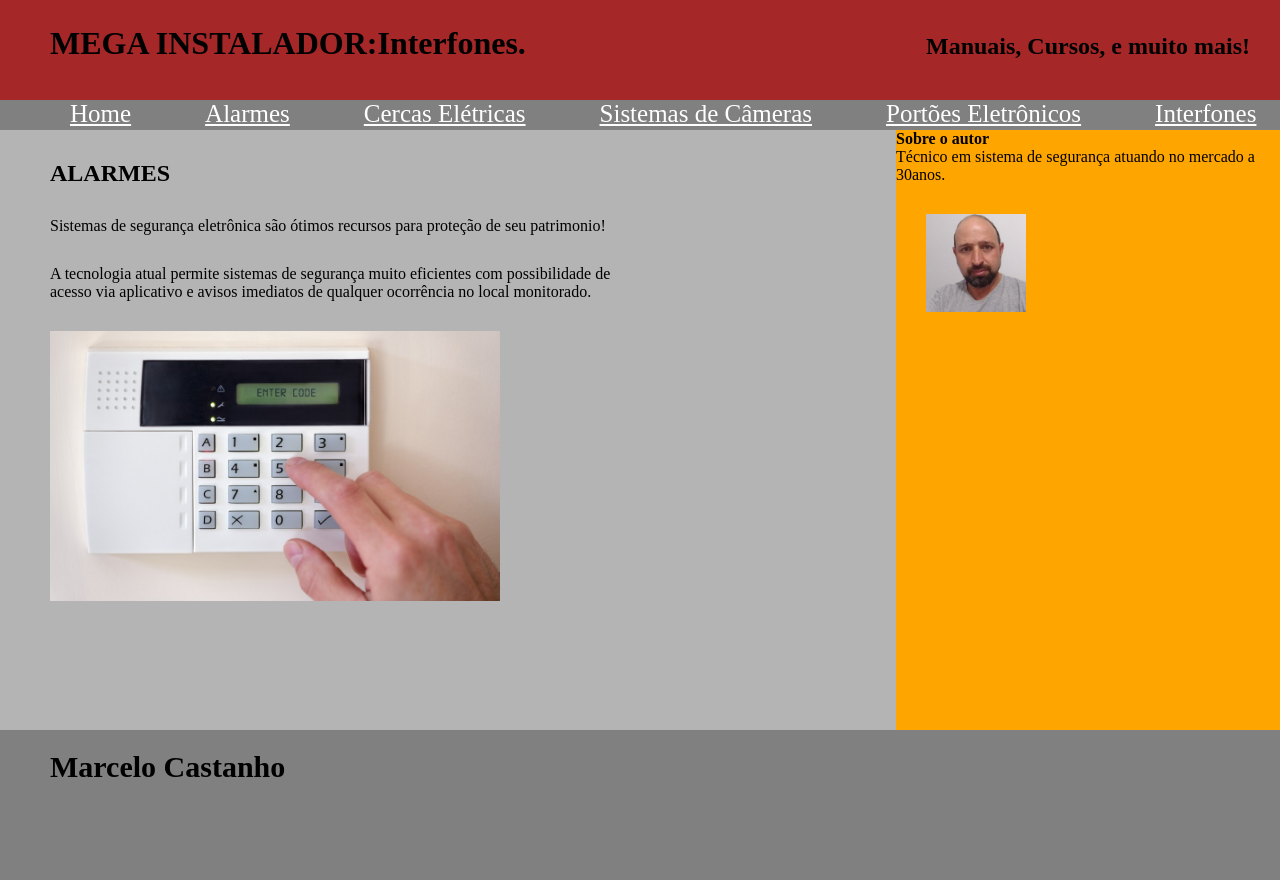
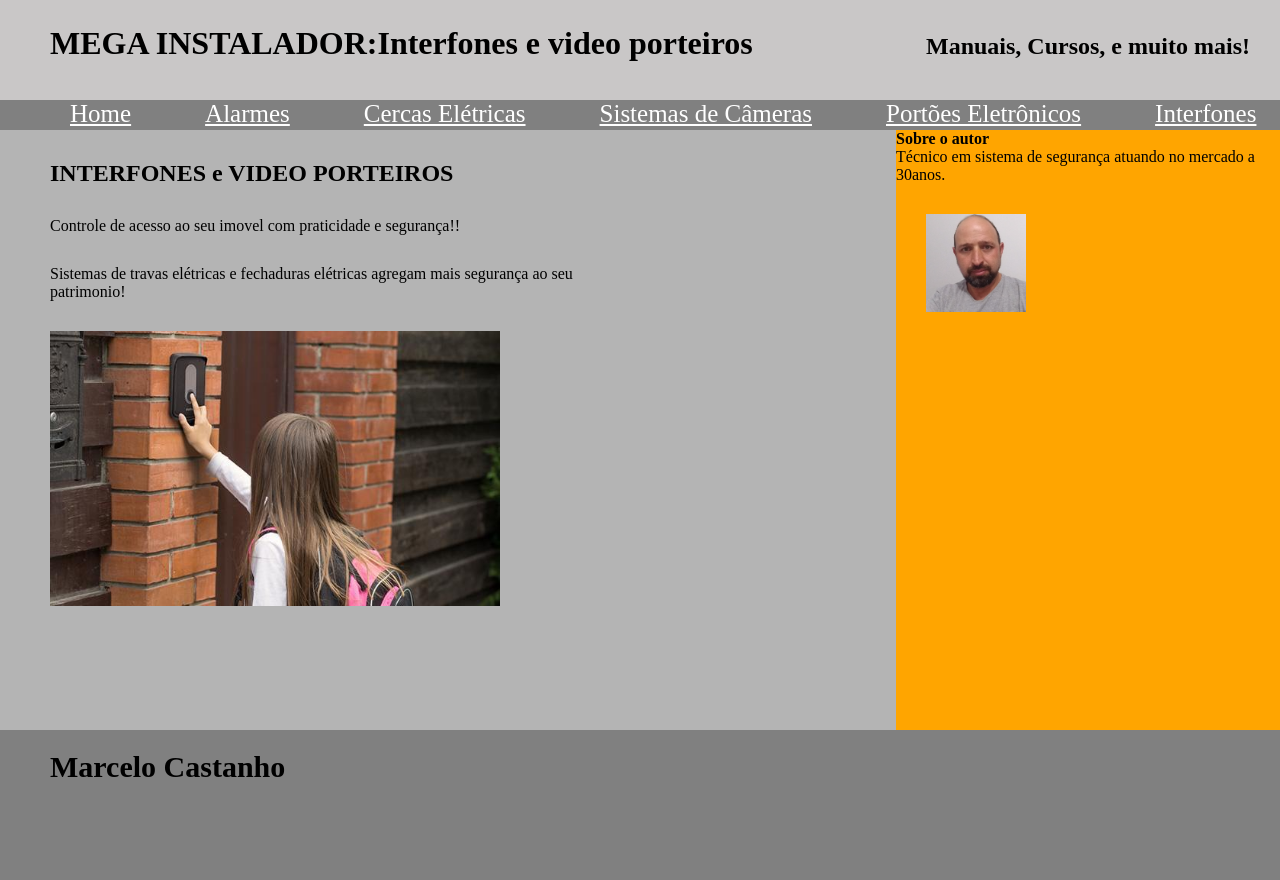
Before and after one commit to marcelo-prog/O-instalador, a PHP site: page /interfones.html in a window 1280 px wide. Run offline with PHP 8.4, Linux system fonts and the light colour scheme.

Commit message:
10/01/21-03

```diff
--- a/alarmes.html
+++ b/alarmes.html
@@ -12,7 +12,7 @@
 		<header>
 
 			<div class="inicio">
-				<h1>MEGA INSTALADOR: Alarmes.</h1>
+				<h1>MEGA INSTALADOR: Alarmes</h1>
 				<h2>Manuais, Cursos, e muito mais!  </h2>
 			</div><!--inicio-->
 
@@ -37,8 +37,8 @@
 
 			<h2>ALARMES</h2>
 			<p> Sistemas de segurança eletrônica são ótimos recursos para proteção de seu patrimonio!</p>
-			<p> A tecnologia atual permite sistemas de segurança muito eficientes com possibilidade de <br>
-			acesso via aplicativo e avisos imediatos de qualquer ocorrência no local monitorado.</p>
+			<p> Sistemas de alarmes externos e internos previnindo seu patrimonio de qualquer intruso <br>
+			 com acesso via aplicativo e avisos imediatos de qualquer ocorrência no local monitorado.</p>
 			<img src="imagens/central_de_alarme.jpg" alt="Central de Alarme">
 
 
--- a/css/style.css
+++ b/css/style.css
@@ -11,7 +11,7 @@
 header .inicio{
 	width:100%;
 	height:100px;
-	background-color:rgb(165, 39, 39);
+	background-color:rgb(201, 199, 199);
 }
 
 h1{
--- a/index.html
+++ b/index.html
@@ -35,7 +35,7 @@
 
 		<section>
 
-			<h2>ALARMES</h2>
+			<h2>SISTEMAS DE SEGURANÇA</h2>
 			<p> Sistemas de segurança eletrônica são ótimos recursos para proteção de seu patrimonio!</p>
 			<p> A tecnologia atual permite sistemas de segurança muito eficientes com possibilidade de <br>
 			acesso via aplicativo e avisos imediatos de qualquer ocorrência no local monitorado.</p>
--- a/interfones.html
+++ b/interfones.html
@@ -12,7 +12,7 @@
 		<header>
 
 			<div class="inicio">
-				<h1>MEGA INSTALADOR:Interfones.</h1>
+				<h1>MEGA INSTALADOR:Interfones e video porteiros</h1>
 				<h2>Manuais, Cursos, e muito mais!  </h2>
 			</div><!--inicio-->
 
@@ -35,11 +35,11 @@
 
 		<section>
 
-			<h2>ALARMES</h2>
-			<p> Sistemas de segurança eletrônica são ótimos recursos para proteção de seu patrimonio!</p>
-			<p> A tecnologia atual permite sistemas de segurança muito eficientes com possibilidade de <br>
-			acesso via aplicativo e avisos imediatos de qualquer ocorrência no local monitorado.</p>
-			<img src="imagens/central_de_alarme.jpg" alt="Central de Alarme">
+			<h2>INTERFONES e VIDEO PORTEIROS</h2>
+			<p> Controle de acesso ao seu imovel com praticidade e segurança!!</p>
+            <p> Sistemas de travas elétricas e fechaduras elétricas agregam mais segurança ao seu <br>
+                patrimonio!</p>
+			<img src="imagens/interfones.jpg" alt="Central de Alarme">
 
 
 		</section>
```
Also changed, not shown: cameras.html (+4 -5 lines), cercas.html (+5 -6 lines), portoes.html (+5 -6 lines), imagens/cameras.jpg (added), imagens/cerca2.jpg (added), imagens/interfones.jpg (added), imagens/portoes.jpg (added).
